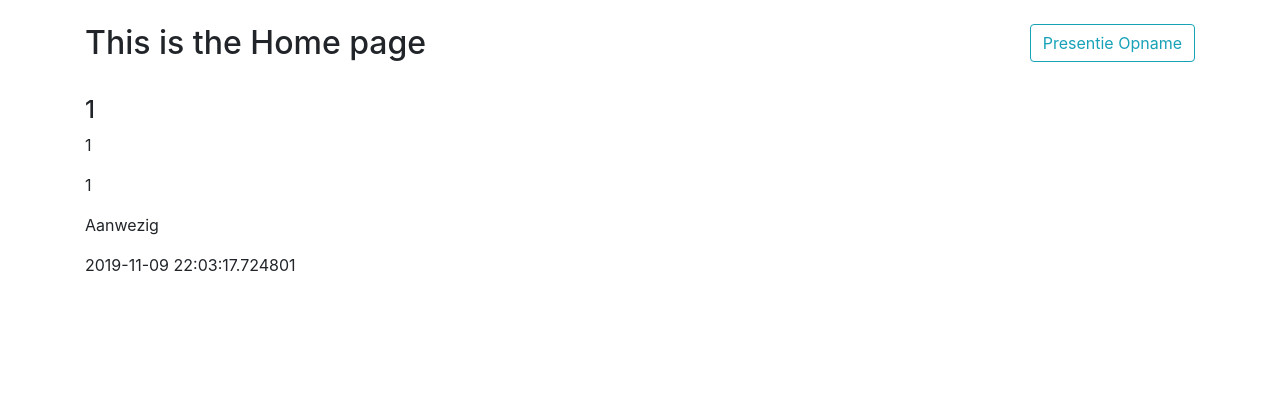
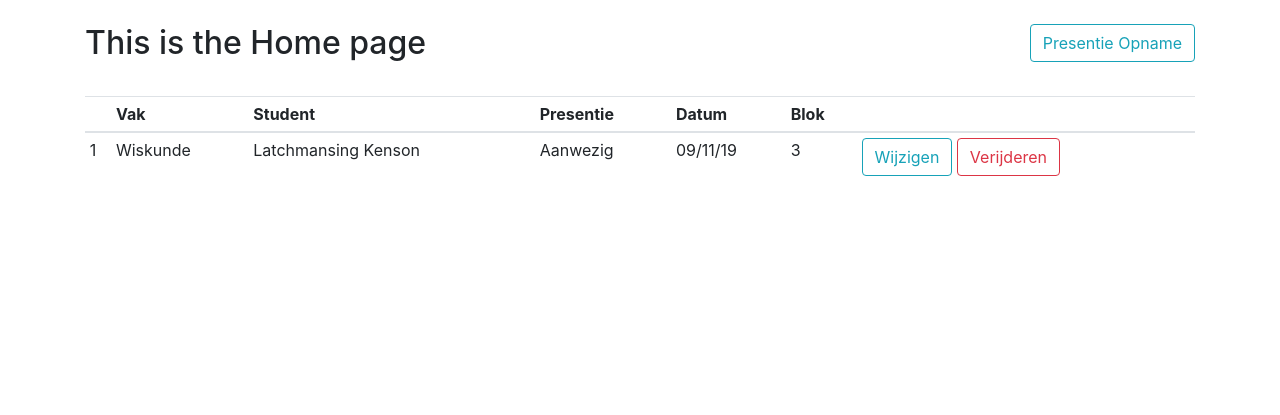
Before and after one commit to pebloa/Python_Flask, a Flask app: page / in a window 1280 px wide. Shown: the part 45-460 px from the top of the page. Run offline with Flask 2, Linux system fonts and the light colour scheme; data comes from the database, SQL or seed files in the repository; both versions use the stored data as it was after the commit; some libraries are stand-ins or nearby versions.

Commit message:
still need to work on update

```diff
--- a/flasklog/forms.py
+++ b/flasklog/forms.py
@@ -8,6 +8,7 @@ class PresentieForm(FlaskForm):
     student = SelectField('Studentnaam', coerce=int, choices=[])
     vak = SelectField('Vak', coerce=int, choices=[])
     presentie = SelectField('Presentie', choices=[('Aanwezig', 'Aanwezig'), ('Afwezig', 'Afwezig')])
+    blok = SelectField('Blok', choices=[('1', '1'), ('2', '2'), ('3', '3'), ('4', '4')])
     submit = SubmitField('Opslaan')
 
 
--- a/flasklog/models.py
+++ b/flasklog/models.py
@@ -30,7 +30,8 @@ class Presentie(db.Model):
     vak_id = db.Column(db.Integer(), db.ForeignKey('vak.vak_id'), nullable=False)
     student_id = db.Column(db.Integer(), db.ForeignKey('student.student_id'), nullable=False)
     presentie = db.Column(db.String(30))
-    datum = db.Column(db.DateTime, nullable=False, default=datetime.utcnow)
+    datum = db.Column(db.DateTime, nullable=False, default=datetime.now)
+    blok = db.Column(db.Integer, nullable=False)
 
     def __repr__(self):
         return f"('{self.student_id}', '{self.vak_id}', '{self.datum}', '{self.presentie}')"
--- a/flasklog/routes.py
+++ b/flasklog/routes.py
@@ -1,4 +1,4 @@
-from flask import render_template, url_for, flash, redirect, request, jsonify
+from flask import render_template, url_for, flash, redirect, request
 from flasklog import app, db
 from flasklog.forms import StudentForm, VakForm, PresentieForm
 from flasklog.models import Vak, Student, Presentie
@@ -16,31 +16,57 @@ def presentie():
     form.student.choices = [(student.student_id, f'{student.naam} {student.voornaam}') for student in Student.query.all()]
     form.vak.choices = [(vak.vak_id, vak.vaknaam) for vak in Vak.query.all()]
     if form.validate_on_submit():
-        presentie = Presentie(vak_id=form.vak.data, student_id=form.student.data, presentie=form.presentie.data)
+        presentie = Presentie(vak_id=form.vak.data, student_id=form.student.data, presentie=form.presentie.data, blok=form.blok.data)
         db.session.add(presentie)
         db.session.commit()
         return redirect(url_for('home'))
     return render_template('presentie.html', title='Presentie', form=form)
 
-# creates page for student
-@app.route('/student')
-def student():
+# creates page for update presentie
+@app.route('/presentie/<int:id>', methods=['GET', 'POST'])
+def pres(id):
+    pres = Presentie.query.get_or_404(id)
+    student = pres.student
+    vak = pres.vak
+    return render_template('updatePresentie.html', title=f'{student.naam} {student.voornaam}', posts=pres)
+
+# creates page for delete presentie
+@app.route('/presentie/<int:id>/verwijder')
+def verwijder_pres(id):
+    pres = Presentie.query.get_or_404(id)
+    db.session.delete(pres)
+    db.session.commit()
+    flash(
+        f'Presentie verwijderd!', 'success')
+    return redirect(url_for('home'))
+
+
+# creates page for studenten
+@app.route('/studenten')
+def studenten():
     student = Student.query.all()
-    return render_template('student.html', title='Student', posts=student)
+    return render_template('studenten.html', title='Studenten', posts=student)
 
-# creates page for student update
-@app.route('/student/<int:student_id>', methods=['GET', 'POST'])
-def student_update(student_id):
-    post = Student.query.get_or_404(student_id)
-    return render_template('updatestudent.html', title=Student.naam, posts=post)
+# creates page for update student
+@app.route('/student/<int:id>', methods=['GET', 'POST'])
+def student(id):
+    student = Student.query.get_or_404(id)
+    form = StudentForm()
+    if form.validate_on_submit():
+        student.cohort = form.cohort.data
+        student.richting = form.richting.data
+        student.leerjaar = form.leerjaar.data
+        db.session.commit()
+        flash(
+            f'Student {student.naam} {student.voornaam} gewijzigd!', 'success')
+        return redirect(url_for('studenten'))
+    elif request.method == 'GET':
+        form.cohort.data = student.cohort
+        form.richting.data = student.richting
+        form.leerjaar.data = student.leerjaar
+    return render_template('updateStudent.html', title=f'{student.naam} {student.voornaam}', form=form, legend='Student Wijzigen')
 
-# creates page for vak
-@app.route('/vak')
-def vak():
-    vak = Vak.query.all()
-    return render_template('vak.html', title='Vak', posts=vak)
-
-# creates page for nieuwe_student
+# creates page for new student
 @app.route('/nieuwe_student', methods=['GET', 'POST'])
 def nieuwe_student():
     form = StudentForm()
@@ -51,10 +77,33 @@ def nieuwe_student():
         flash(
             f'Student, {form.naam.data} {form.voornaam.data}, succesvol opgeslagen!', 'success'
         )
-        return redirect(url_for('student'))
+        return redirect(url_for('studenten'))
     return render_template('studentform.html', title='Nieuwe Student', form=form)
 
-# creates page for nieuw_vak
+# creates page for delete student
+@app.route('/student/<int:id>/verwijder', methods=['GET', 'POST'])
+def verwijder_student(id):
+    student = Student.query.get_or_404(id)
+    db.session.delete(student)
+    db.session.commit()
+    flash(
+        f'Student verwijderd!', 'success')
+    return redirect(url_for('studenten'))
+
+
+# creates page for vaken
+@app.route('/vakken')
+def vakken():
+    vak = Vak.query.all()
+    return render_template('vakken.html', title='Vak', posts=vak)
+
+# creates a page for update vak
+@app.route("/vak/<int:id>")
+def vak(id):
+    vak = Vak.query.get_or_404(id)
+    return render_template('updateVak.html', title=vak.vaknaam, posts=vak)
+
+# creates page for new vak
 @app.route('/nieuw_vak', methods=['GET', 'POST'])
 def nieuw_vak():
     form = VakForm()
@@ -64,5 +113,15 @@ def nieuw_vak():
         db.session.commit()
         flash(
             f'Vak, {form.vaknaam.data}, succesvol opgeslagen!', 'success')
-        return redirect(url_for('vak'))
+        return redirect(url_for('vakken'))
     return render_template('vakform.html', title='Nieuw Vak', form=form)
+
+# creates page for delete vak
+@app.route('/vak/<int:id>/verwijder', methods=['GET', 'POST'])
+def verwijder_vak(id):
+    vak = Vak.query.get_or_404(id)
+    db.session.delete(vak)
+    db.session.commit()
+    flash(
+        f'Vak verwijderd!', 'success')
+    return redirect(url_for('vakken'))
--- a/flasklog/templates/home.html
+++ b/flasklog/templates/home.html
@@ -14,11 +14,40 @@
 <br>
 <br>
 <br>
-{% for Presentie in posts %}
-<h4>{{ Presentie.pres_id }}</h4>
-<p>{{ Presentie.vak_id }}</p>
-<p>{{ Presentie.student_id }}</p>
-<p>{{ Presentie.presentie }}</p>
-<p>{{ Presentie.datum }}</p>
-{% endfor %}
+<div style="height: 20em; overflow: auto;">
+    <table id="tbl_student" class="table table-sm">
+        <thead>
+            <tr>
+                <th scope="col"></th>
+                <th scope="col">Vak</th>
+                <th scope="col">Student</th>
+                <th scope="col">Presentie</th>
+                <th scope="col">Datum</th>
+                <th scope="col">Blok</th>
+                <th scope="col"></th>
+            </tr>
+        </thead>
+        <tbody>
+            {% for pres in posts %}
+            <tr>
+                <td>{{ pres.pres_id }}</td>
+                <td>{{ pres.vak.vaknaam }}</td>
+                <td>{{ pres.student.naam }} {{ pres.student.voornaam }}</td>
+                <td>{{ pres.presentie }}</td>
+                <td>{{ pres.datum.strftime('%d/%m/%y') }}</td>
+                <td>{{ pres.blok }}</td>
+                <td>
+                    <a href="{{ url_for('pres', id=pres.pres_id) }}">
+                        <button type="button" class="btn btn-outline-info">Wijzigen</button>
+                    </a>
+                    <a href="{{ url_for('verwijder_pres', id=pres.pres_id) }}">
+                        <button type="button" class="btn btn-outline-danger">Verijderen</button>
+                    </a>
+                </td>
+            </tr>
+            {% endfor %}
+        </tbody>
+    </table>
+</div>
+
 {% endblock content %}
--- a/flasklog/templates/layout.html
+++ b/flasklog/templates/layout.html
@@ -21,12 +21,12 @@
                     </a>
                 </li>
                 <li class="nav-item">
-                    <a class="nav-link" href="{{ url_for('student') }}">
+                    <a class="nav-link" href="{{ url_for('studenten') }}">
                         <h6 class="text-dark">Student</h6>
                     </a>
                 </li>
                 <li class="nav-item">
-                    <a class="nav-link" href="{{ url_for('vak') }}">
+                    <a class="nav-link" href="{{ url_for('vakken') }}">
                         <h6 class="text-dark">Vak</h6>
                     </a>
                 </li>
--- a/flasklog/templates/studentform.html
+++ b/flasklog/templates/studentform.html
@@ -3,7 +3,7 @@
 
 <br>
 <div class="float-right">
-    <a href="{{ url_for('student') }}">
+    <a href="{{ url_for('studenten') }}">
         <button type="button" class="btn btn-outline-info">Terug</button>
     </a>
 </div>
--- a/flasklog/templates/vakform.html
+++ b/flasklog/templates/vakform.html
@@ -3,7 +3,7 @@
 
 <br>
 <div class="float-right">
-    <a href="{{ url_for('vak') }}">
+    <a href="{{ url_for('vakken') }}">
         <button type="button" class="btn btn-outline-info">Terug</button>
     </a>
 </div>
```
Also changed, not shown: flasklog/templates/presentie.html (+15 -0 lines), flasklog/templates/studenten.html (renamed from flasklog/templates/student.html, +12 -9 lines), flasklog/templates/updateVak.html (added, +14 -0 lines), flasklog/templates/updatestudent.html (+58 -4 lines), flasklog/templates/vak.html (deleted, +0 -33 lines), flasklog/templates/vakken.html (added, +41 -0 lines), flasklog/site.db.
